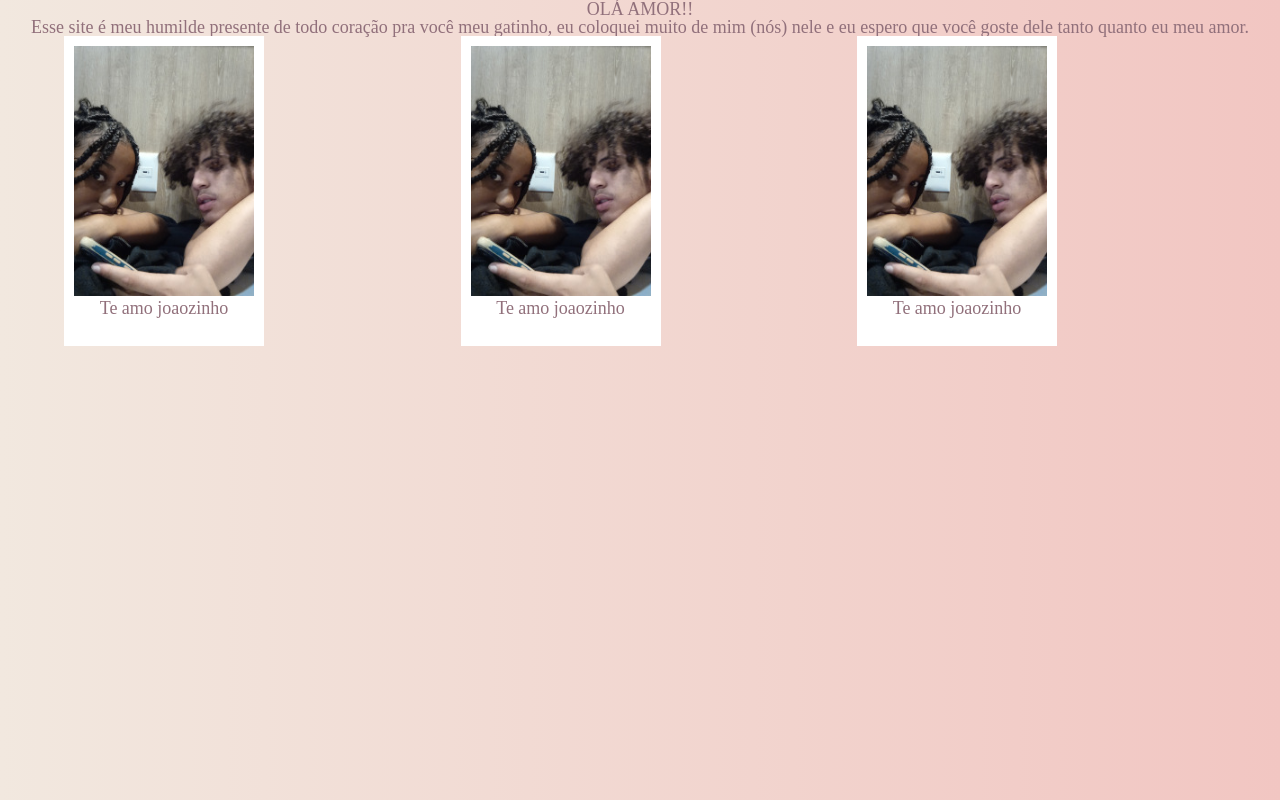
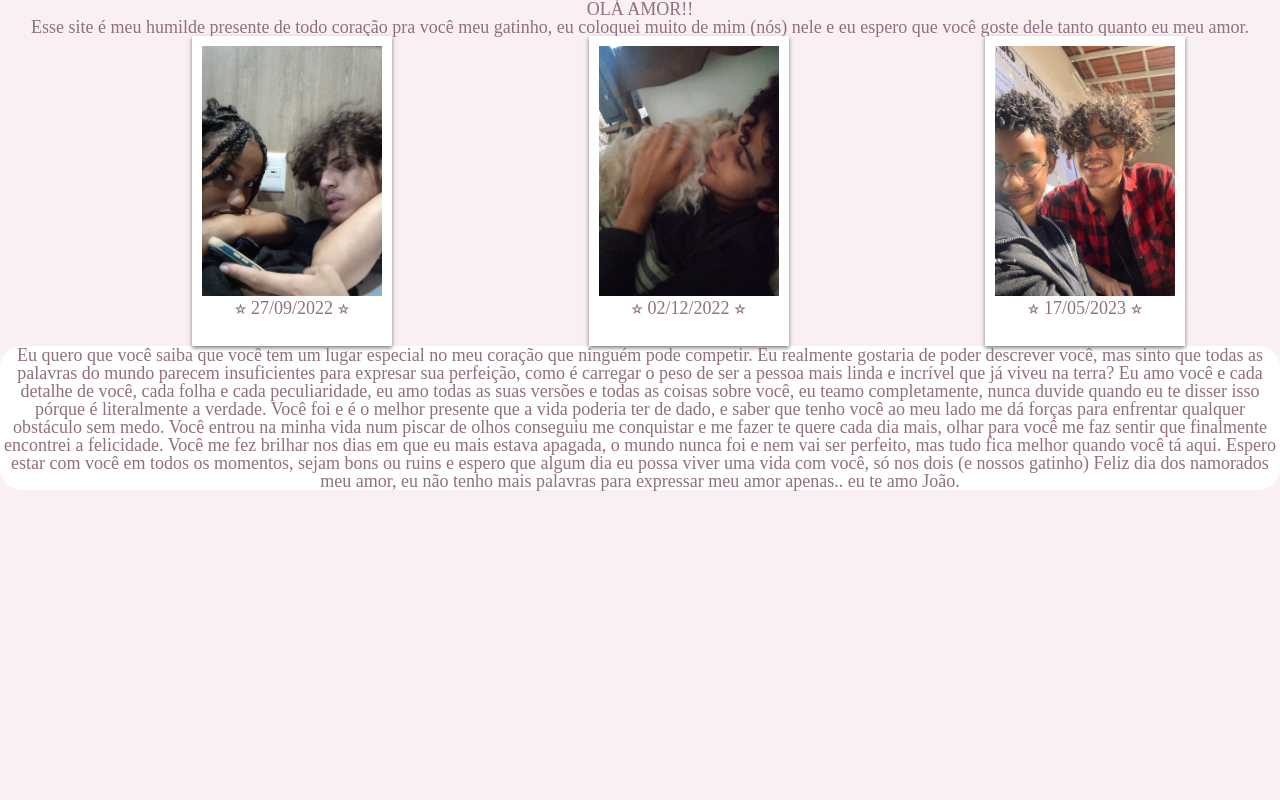
Before and after one commit to maria18-ai/tghj, a plain HTML site: page pag03.html in a window 1280 px wide. Drawn offline with Linux system fonts and the light colour scheme; files that its build step writes are made by us from their sources.

Commit message:
Configuração das fotos e texto principal

```diff
--- a/pag03.html
+++ b/pag03.html
@@ -18,20 +18,29 @@
     <section class="container-polaroid">
         <div class="container-imagem">
             <img src="imagem01.jpg" alt="jc e eu" class="polaroid">
-            <p>Te amo joaozinho</p>
+            <p>&#x2B50;&#xFE0E;  27/09/2022 &#x2B50;&#xFE0E;</p>
         </div>
-        <!--
-        <div class="container-opa">
-            <p class="test">OPAAAAA</p>
-        </div>
-        -->
+
         <div class="container-imagem1">
-            <img src="imagem01.jpg" alt="jc e eu" class="polaroid1">
-            <p>Te amo joaozinho</p>
+            <img src="imagem02.jpg" alt="jc e eu" class="polaroid1">
+            <p>&#x2B50;&#xFE0E; 02/12/2022 &#x2B50;&#xFE0E;</p>
         </div>
         <div class="container-imagem2">
-            <img src="imagem01.jpg" alt="jc e eu" class="polaroid2">
-            <p>Te amo joaozinho</p>
+            <img src="imagem04.jpg" alt="jc e eu" class="polaroid2">
+            <p>&#x2B50;&#xFE0E; 17/05/2023 &#x2B50;&#xFE0E;</p>
+        </div>
+    </section>
+
+    <section>
+
+        <div id="text">
+            <p>
+                Eu quero que você saiba que você tem um lugar especial no meu coração que ninguém pode competir. Eu realmente gostaria de poder descrever você, mas sinto que todas as palavras do mundo parecem insuficientes para expresar sua perfeição, como é carregar o peso de ser a pessoa mais linda e incrível que já viveu na terra?
+                Eu amo você e cada detalhe de você, cada folha e cada peculiaridade, eu amo todas as suas versões e todas as coisas sobre você, eu teamo completamente, nunca duvide quando eu te disser isso pórque é literalmente a verdade.
+                Você foi e é o melhor presente que a vida poderia ter de dado, e saber que tenho você ao meu lado me dá forças para enfrentar qualquer obstáculo sem medo. Você entrou na minha vida num piscar de olhos conseguiu me conquistar e me fazer te quere cada dia mais, olhar para você me faz sentir que finalmente encontrei a felicidade.
+                Você me fez brilhar nos dias em que eu mais estava apagada, o mundo nunca foi e nem vai ser perfeito, mas tudo fica melhor quando você tá aqui. Espero estar com você em todos os momentos, sejam bons ou ruins e espero que algum dia eu possa viver uma vida com você, só nos dois (e nossos gatinho)
+                Feliz dia dos namorados meu amor, eu não tenho  mais palavras para expressar meu amor apenas.. eu te amo João.
+            </p>
         </div>
     </section>
     </main>
--- a/style/style03.css
+++ b/style/style03.css
@@ -5,7 +5,7 @@ html , body {
     height: 100%;
     font-family: 'Times New Roman', Times, serif;
     width: 100%;
-    background-image: linear-gradient(to right, #F2E8DF, #F2C6C2);
+    background-color: #faf0f4;;
     color: #91707b;
     font-size: large;
 }
@@ -17,32 +17,20 @@ html , body {
     display: inline-block;
 }
 .container-imagem{
-    margin-left: 5%;
+    margin-left: 15%;
     display: inline-block;
     padding-top: 10px;
     text-align:center;
     width: 200px;
     height: 300px;
     background-color: white;
+    box-shadow: 0 2px 4px rgba(0, 0, 0, 0.5);
 }
 .polaroid{
     width: 180px;
     height: 250px;
 }
 
-.container-opa{
-    display: inline-block;
-    width: 150px;
-    height: 38px;
-    background: white;
-    border: none;
-    border-radius: 22px;
-    text-align:center;
-    vertical-align: top;
-}
-.test{
-    margin-top: 5%;
-}
 
 .container-imagem1{
     display: inline-block;
@@ -52,10 +40,12 @@ html , body {
     height: 300px;
     margin-left: 15%;
     background-color: white;
+    box-shadow: 0 2px 4px rgba(0, 0, 0, 0.5);
 }
 .polaroid1{
     width: 180px;
     height: 250px;
+
 }
 .container-imagem2{
     display: inline-block;
@@ -65,8 +55,17 @@ html , body {
     height: 300px;
     margin-left: 15%;
     background-color: white;
+    box-shadow: 0 2px 4px rgba(0, 0, 0, 0.5);
 }
 .polaroid2{
     width: 180px;
     height: 250px;
 }
+
+#text {
+    border-top: 5%;
+    background: white;
+    border: none;
+    border-radius: 22px;
+    text-align:center;
+}
```
Also changed, not shown: imagem02.jpg (added), imagem03.jpg (added), imagem04.jpg (added).
